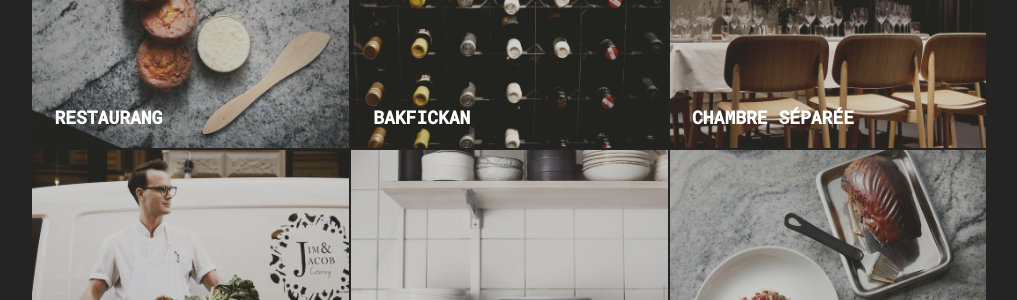
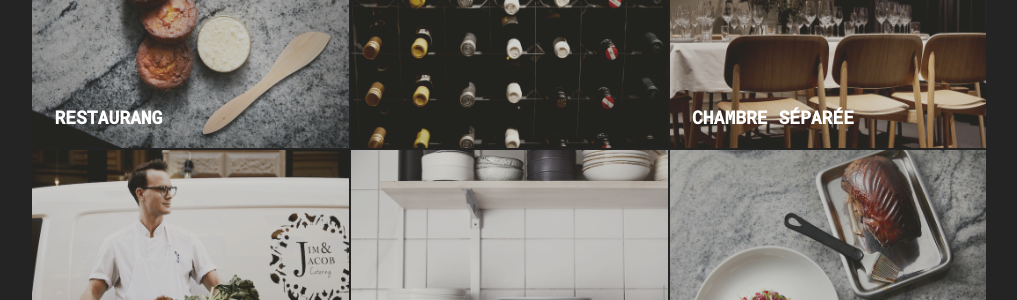
Before and after one commit to Sespazmian/jj, a Jekyll site: the page built from index.html, in a window 1280 px wide. Shown: the part 270-570 px from the top of the page, without its empty margins (129-1146 px from the left). Built offline with Jekyll 4.4.1, drawn with Linux system fonts in a browser that asks for light colours.

Commit message:
Do not show bakfickan

```diff
--- a/_data/cards.yml
+++ b/_data/cards.yml
@@ -3,10 +3,10 @@
   image: restaurang.jpg
   custom: modal
 
-- title: Bakfickan
+- title:
   description: "<p>Som gäst i bakfickan kommer man antingen för ett gott glas vin på vägen hem eller för en helkväll med mat, dryck och trevligt sällskap. Vår gömda bakficka sitter inte ihop med restaurangen utan ring på en klocka eller ring ett nummer. Gå in i ett bostadsrätthuset på Döbelnsgatan 83, ta en hiss neråt, gå förbi tvättstugan, in genom en betongdörr och till sist in i ett rum med varm rustikt vinkällarkänsla. I Bakfickan sitter man avslappnat i en rustik lounge miljö med platser som delas med andra.</p>"
   image: wine.jpg
-  custom: modal
+  custom: ''
 
 - title: Chambre Séparée
   description: <p>I våra lokaler huserar en vinkällare där vi serverar middagar för upp till 10 personer samt en chambre séparée för upp till 24 personer. Pris 695:-/pp, exkl. dryck. <br><br><a id="open-modal">Klicka här</a> för att boka.</p>
--- a/assets/css/main.css
+++ b/assets/css/main.css
@@ -208,7 +208,6 @@ footer p {
 	height: 225px;
 	position: relative;
 	margin: 1px;
-	cursor: pointer;
 	-webkit-animation-duration: 1s;
 	   -moz-animation-duration: 1s;
 	    -ms-animation-duration: 1s;
@@ -221,6 +220,10 @@ footer p {
        -moz-animation-name: fadeInDown;
         -ms-animation-name: fadeInDown;
 	    	animation-name: fadeInDown;
+}
+
+.card.modal {
+	cursor: pointer;
 }
 
 @media screen and (max-width: 1080px) {
@@ -307,14 +310,14 @@ span:nth-child(9) {
 	visibility: visible;
 }
 
-.card:hover h1 {
+.card.modal:hover h1 {
 	border-bottom: 1px solid white;
 	animation-duration: 1s;
 	animation-name: slidein;
 	animation-fill-mode: forwards;
 }
 
-.card:hover .fade {
+.card.modal:hover .fade {
 	opacity: .2;
 }
 
```
